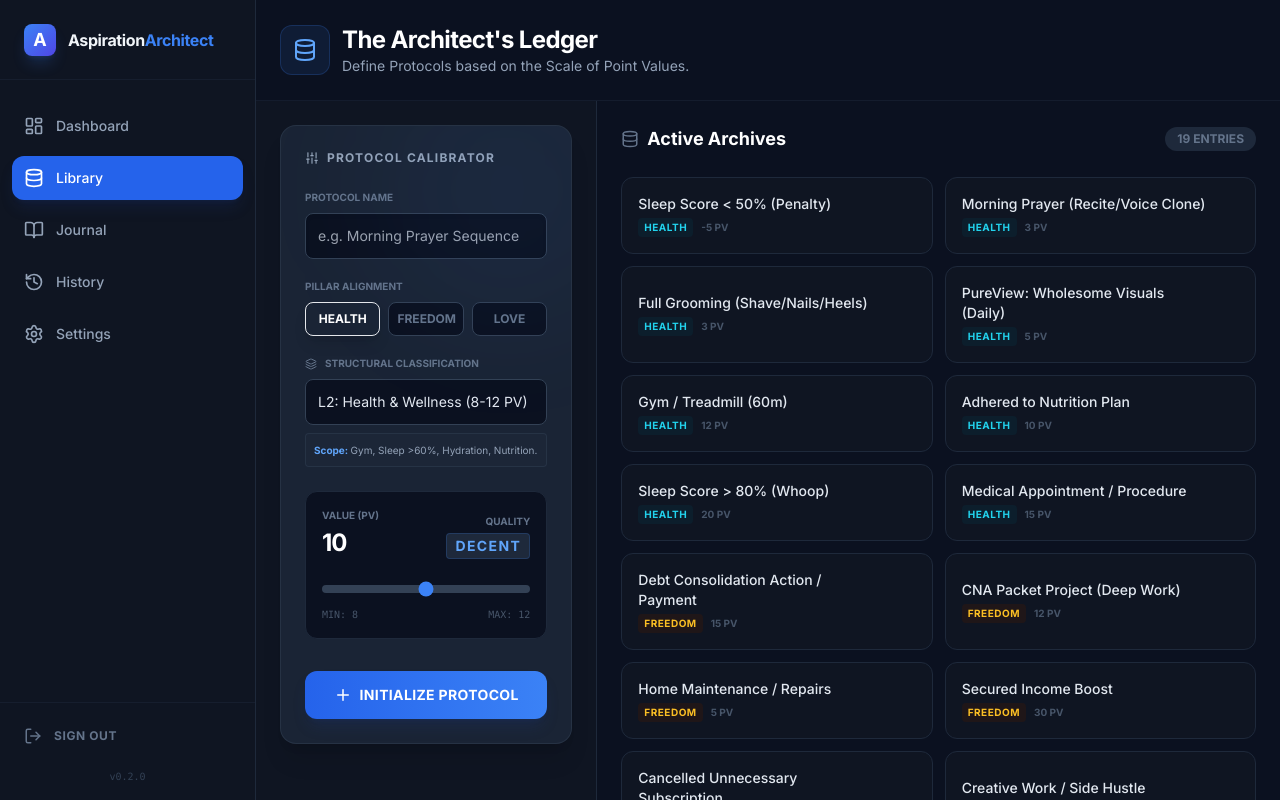
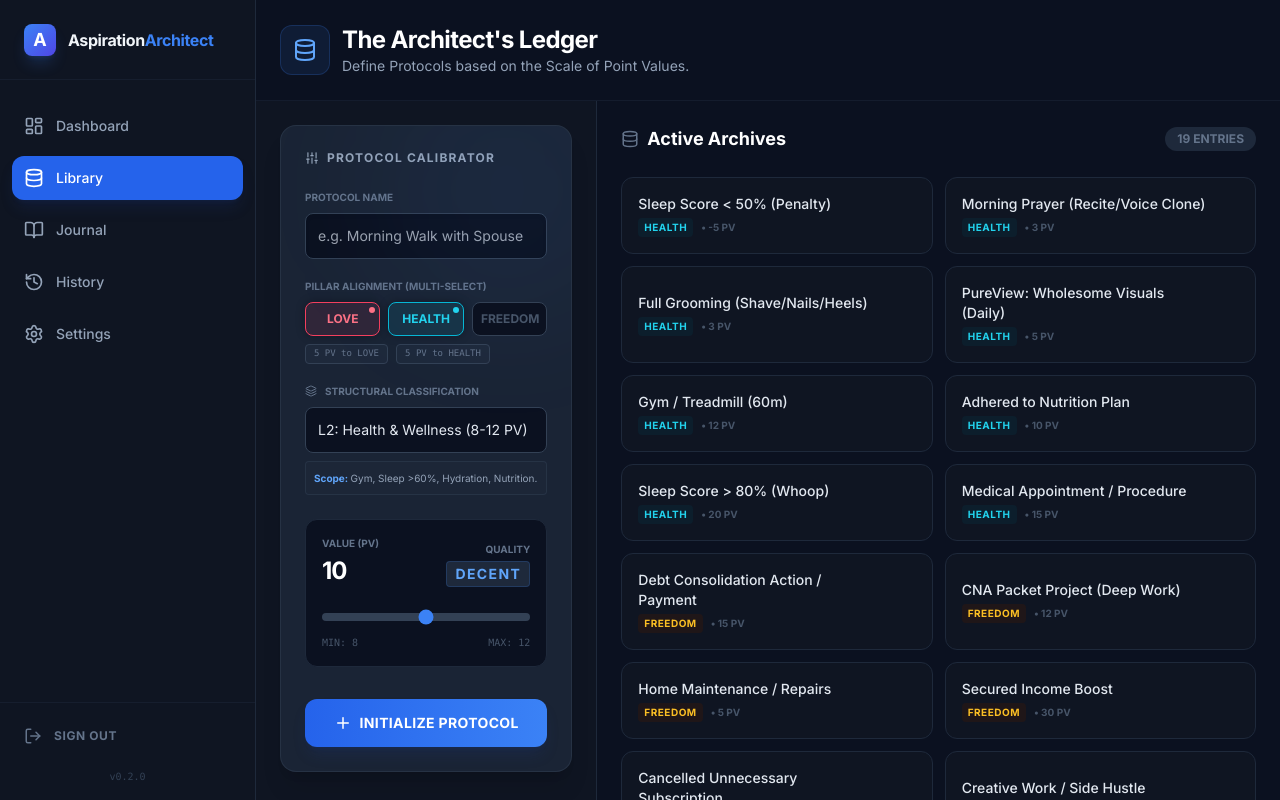
Before and after one commit to BTC-Bob/aspiration-architect, a React (Vite) app: page /library in a window 1280 px wide. Both pictures are taken after a click on the button "HEALTH". Built offline with nearby package versions, Linux system fonts and the light colour scheme.

Commit message:
feat: upgrade Protocol Calibrator with multi-select pillars & split logic

```diff
--- a/src/pages/Library.jsx
+++ b/src/pages/Library.jsx
@@ -1,11 +1,9 @@
 // src/pages/Library.jsx
-import React, { useState, useEffect } from 'react';
-import { Database, Plus, Trash2, Sliders, Layers, Info } from 'lucide-react';
+import React, { useState } from 'react';
+import { Database, Plus, Trash2, Sliders, Layers, Info, Check } from 'lucide-react';
 import { MASTER_LIBRARY } from '../data/master_library';
 
 // --- THE GUARDIAN SCORING LOGIC ---
-// Derived strictly from "Scale of Point Values" & "Daily Count" Tables
-// [Source: ASPIRATION-ARCHITECT-v0.02.docx]
 const SCORING_TIERS = [
 	{ id: 'neg', label: 'Negative Behavior', quality: 'POOR', min: -5, max: -1, desc: 'Actions to avoid (e.g., Poor Sleep, Junk Food).' },
 	{ id: 'lvl1', label: 'L1: Routine & Personal Care', quality: 'FAIR', min: 1, max: 3, desc: 'Maintenance, Grooming, Errands.' },
@@ -25,35 +23,55 @@ const Library = () => {
 	// FORM STATE
 	const [newItem, setNewItem] = useState({
 		label: '',
-		category: 'freedom',
-		tierId: 'lvl2', // Default to Health
-		points: 10,     // Default within Lvl2 range
+		categories: ['love'], // Changed to Array for Multi-Select
+		tierId: 'lvl2',
+		points: 10,
 		type: 'project'
 	});
 
-	// DYNAMIC SLIDER LOGIC
-	// When User changes the "Tier", snap the points to the middle of that tier.
+	// PILLAR ORDER (Locked Requirement)
+	const PILLARS = ['love', 'health', 'freedom'];
+
+	// TIER HANDLER
 	const handleTierChange = (newTierId) => {
 		const tier = SCORING_TIERS.find(t => t.id === newTierId);
 		setNewItem({
 			...newItem,
 			tierId: newTierId,
-			points: Math.round((tier.min + tier.max) / 2) // Snap to median
+			points: Math.round((tier.min + tier.max) / 2)
 		});
+	};
+
+	// CATEGORY TOGGLE HANDLER (Multi-Select Logic)
+	const toggleCategory = (cat) => {
+		const current = newItem.categories;
+		if (current.includes(cat)) {
+			// Prevent removing the last category (must have at least one)
+			if (current.length > 1) {
+				setNewItem({ ...newItem, categories: current.filter(c => c !== cat) });
+			}
+		} else {
+			setNewItem({ ...newItem, categories: [...current, cat] });
+		}
 	};
 
 	// Helper to get current tier object
 	const currentTier = SCORING_TIERS.find(t => t.id === newItem.tierId);
+
+	// CALCULATION: Split Points Logic
+	const splitPoints = Math.floor(newItem.points / newItem.categories.length * 10) / 10;
 
 	const handleAddItem = () => {
 		if (!newItem.label) return;
 		const item = {
 			id: Date.now().toString(),
 			...newItem,
+			// For backward compatibility, primary category is first in list
+			category: newItem.categories[0],
 			status: 'active'
 		};
 		setLibrary([item, ...library]);
-		setNewItem({ ...newItem, label: '' }); // Reset Label only
+		setNewItem({ ...newItem, label: '' });
 	};
 
 	return (
@@ -92,32 +110,48 @@ const Library = () => {
 								type="text"
 								value={newItem.label}
 								onChange={(e) => setNewItem({...newItem, label: e.target.value})}
-								placeholder="e.g. Morning Prayer Sequence"
+								placeholder="e.g. Morning Walk with Spouse"
 								className="w-full bg-[#0B1120] border border-slate-700 rounded-lg p-3 text-white text-sm focus:border-blue-500 focus:outline-none transition-colors shadow-inner"
 							/>
 						</div>
 
-						{/* 2. PILLAR ALIGNMENT */}
+						{/* 2. PILLAR ALIGNMENT (MULTI-SELECT) */}
 						<div className="mb-5">
-							<label className="block text-[10px] uppercase font-bold text-slate-500 mb-2">Pillar Alignment</label>
+							<label className="block text-[10px] uppercase font-bold text-slate-500 mb-2">Pillar Alignment (Multi-Select)</label>
 							<div className="grid grid-cols-3 gap-2">
-								{['health', 'freedom', 'love'].map(cat => (
+								{PILLARS.map(cat => {
+									const isActive = newItem.categories.includes(cat);
+									let activeColor = '';
+									if (cat === 'love') activeColor = 'border-rose-500 bg-rose-500/10 text-rose-400';
+									if (cat === 'health') activeColor = 'border-cyan-500 bg-cyan-500/10 text-cyan-400';
+									if (cat === 'freedom') activeColor = 'border-amber-500 bg-amber-500/10 text-amber-400';
+
+									return (
 										<button
 											key={cat}
-										onClick={() => setNewItem({...newItem, category: cat})}
-										className={`p-2 rounded-lg border text-xs font-bold uppercase transition-all ${
-											newItem.category === cat
-											? `border-${cat === 'love' ? 'rose' : cat === 'health' ? 'cyan' : 'amber'}-500 bg-${cat === 'love' ? 'rose' : cat === 'health' ? 'cyan' : 'amber'}-500/10 text-white shadow-lg`
-											: 'border-slate-700 text-slate-500 hover:border-slate-600 bg-[#0B1120]'
+											onClick={() => toggleCategory(cat)}
+											className={`relative p-2 rounded-lg border text-xs font-bold uppercase transition-all duration-200 ${
+												isActive
+												? `${activeColor} shadow-[0_0_10px_rgba(0,0,0,0.3)]`
+												: 'border-slate-700 text-slate-600 bg-[#0B1120] hover:border-slate-500'
 											}`}
 										>
 											{cat}
+											{isActive && <div className="absolute top-1 right-1 w-1.5 h-1.5 rounded-full bg-current shadow-sm"></div>}
 										</button>
+									);
+								})}
+							</div>
+							<div className="mt-2 flex flex-wrap gap-2">
+								{newItem.categories.length > 1 && newItem.categories.map(cat => (
+									<span key={cat} className="text-[9px] font-mono text-slate-500 bg-slate-800 px-2 py-0.5 rounded border border-slate-700">
+										{splitPoints} PV to {cat.toUpperCase()}
+									</span>
 								))}
 							</div>
 						</div>
 
-						{/* 3. STRUCTURAL TIER (The Core Upgrade) */}
+						{/* 3. STRUCTURAL TIER */}
 						<div className="mb-6">
 							<label className="block text-[10px] uppercase font-bold text-slate-500 mb-2 flex items-center gap-2">
 								<Layers size={12} /> Structural Classification
@@ -195,15 +229,19 @@ const Library = () => {
 							<div key={item.id} className="group p-4 rounded-xl border border-slate-800 bg-[#0f1522] hover:border-slate-700 transition-all flex justify-between items-center">
 								<div>
 									<div className="font-medium text-slate-200 text-sm">{item.label}</div>
-									<div className="flex items-center gap-2 mt-1">
-										<span className={`text-[10px] font-bold uppercase tracking-wider px-1.5 py-0.5 rounded ${
-											item.category === 'health' ? 'text-cyan-400 bg-cyan-950/30' :
-											item.category === 'freedom' ? 'text-amber-400 bg-amber-950/30' :
+
+									{/* NEW: Multi-Category Display */}
+									<div className="flex items-center gap-2 mt-1 flex-wrap">
+										{(item.categories || [item.category]).map(cat => (
+											<span key={cat} className={`text-[10px] font-bold uppercase tracking-wider px-1.5 py-0.5 rounded ${
+												cat === 'health' ? 'text-cyan-400 bg-cyan-950/30' :
+												cat === 'freedom' ? 'text-amber-400 bg-amber-950/30' :
 												'text-rose-400 bg-rose-950/30'
 											}`}>
-											{item.category}
+												{cat}
 											</span>
-										<span className="text-[10px] text-slate-600 font-bold">{item.points} PV</span>
+										))}
+										<span className="text-[10px] text-slate-600 font-bold">• {item.points} PV</span>
 									</div>
 								</div>
 								<button className="opacity-0 group-hover:opacity-100 p-2 text-slate-600 hover:text-red-400 transition-all">
```
Lines whose indentation alone changed are shown as unchanged.
